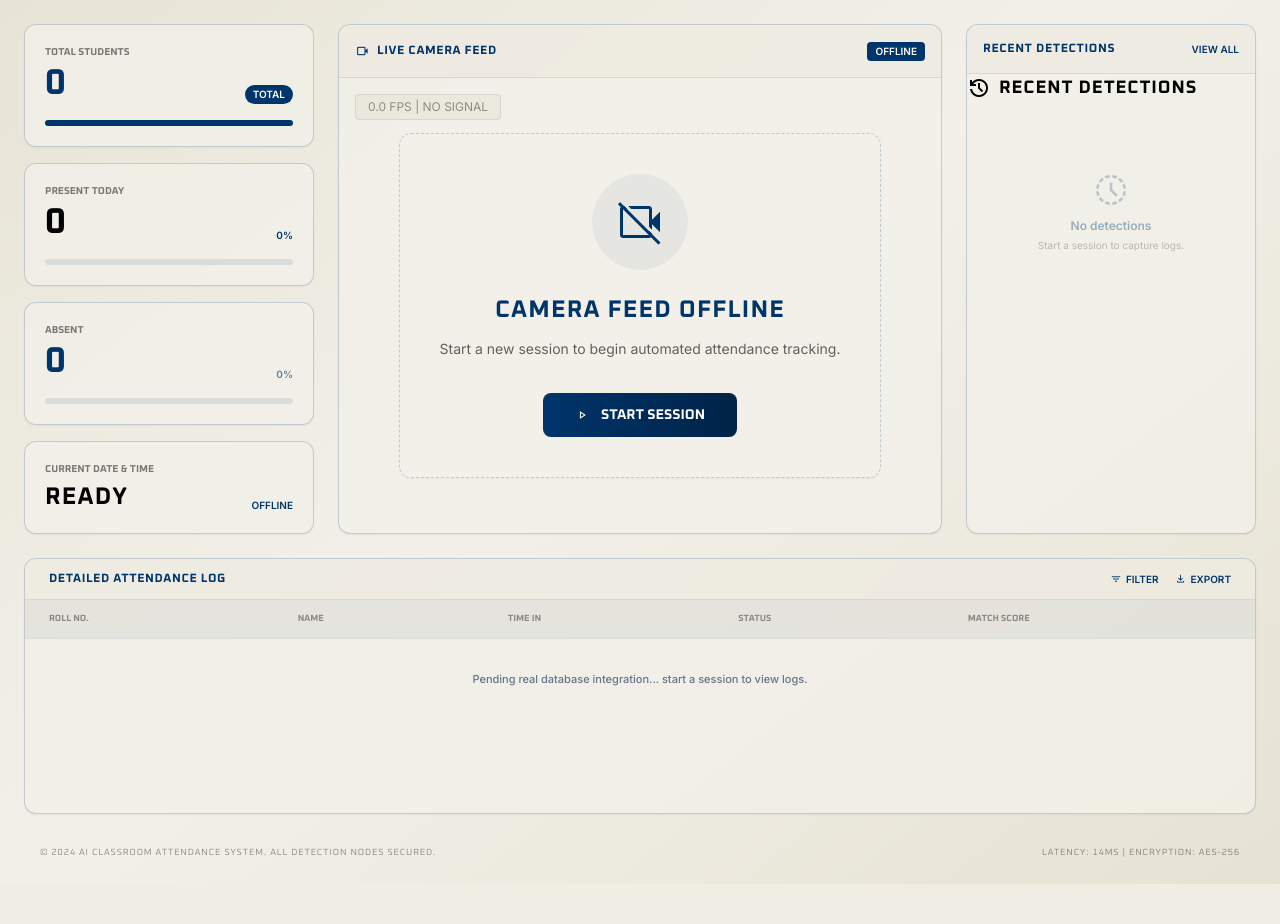
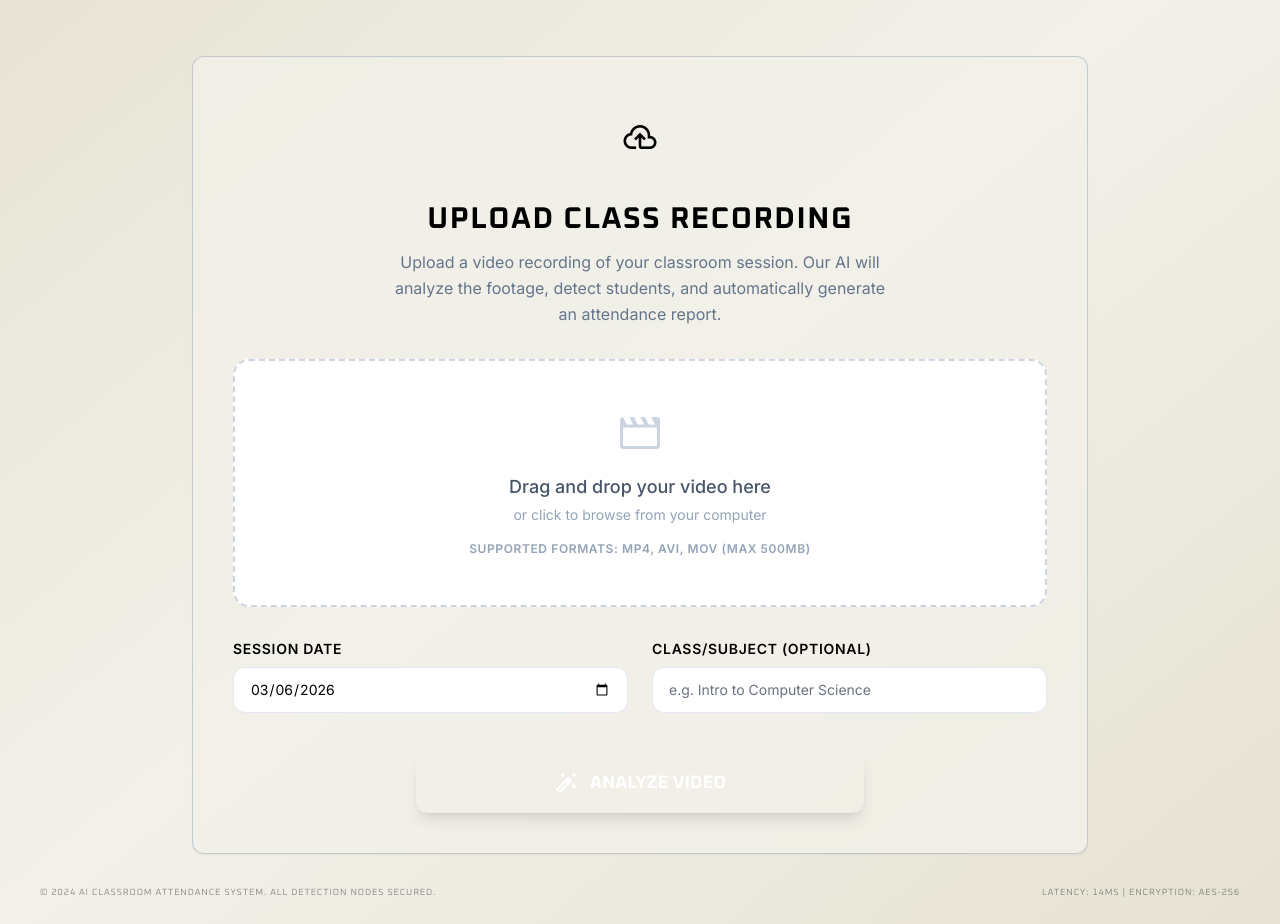
Before and after one commit to ster-zz/AI_Attendance_tracker, a Flask app: page /upload in a window 1280 px wide. Shown: the part 121-1045 px from the top of the page. Before the commit the page ends 1005 px from the top, so only its background shows below. Run offline with Flask 3, Linux system fonts and the light colour scheme; data that the repository does not hold is empty; some libraries are stand-ins or nearby versions.

Commit message:
Implement Dashboard components and Video Upload feature

```diff
--- a/app.py
+++ b/app.py
@@ -1,12 +1,20 @@
 from flask import Flask, render_template, request, redirect, flash, url_for
+from werkzeug.utils import secure_filename
+import os
 from config import SECRET_KEY, DEBUG
-from database import init_db, create_session, end_session, get_active_session, is_session_active, auto_recover_sessions, sync_students_from_images
-from models.face_recognition_module import encode_known_faces, start_face_recognition
+from database import init_db, create_session, end_session, get_active_session, is_session_active, auto_recover_sessions, sync_students_from_images, create_historical_session
+from models.face_recognition_module import encode_known_faces, start_face_recognition, process_uploaded_video_thread
 from datetime import datetime
 import threading
 
 app = Flask(__name__)
 app.secret_key = SECRET_KEY
+
+# Configure file uploads
+UPLOAD_FOLDER = os.path.join(os.path.dirname(os.path.abspath(__file__)), 'data', 'uploads')
+os.makedirs(UPLOAD_FOLDER, exist_ok=True)
+app.config['UPLOAD_FOLDER'] = UPLOAD_FOLDER
+app.config['MAX_CONTENT_LENGTH'] = 500 * 1024 * 1024  # 500 MB limit
 
 # ----------------- RECOVERY & STARTUP LOGIC -----------------
 with app.app_context():
@@ -148,6 +156,52 @@ def start_recognition_api():
     flash('Live Face Recognition started successfully. Open OpenCV window to monitor.', 'success')
     return redirect(url_for('index'))
 
+@app.route('/handle_video_upload', methods=['POST'])
+def handle_video_upload():
+    """
+    Handles class recording uploads securely, creates a historical session,
+    and spins up a background thread to process the video so the server doesn't freeze.
+    """
+    if 'video' not in request.files:
+        flash('No video file selected', 'error')
+        return redirect(url_for('video_upload_page'))
+
+    file = request.files['video']
+    if file.filename == '':
+        flash('No video file selected', 'error')
+        return redirect(url_for('video_upload_page'))
+
+    date_str = request.form.get('date', datetime.now().strftime('%Y-%m-%d'))
+    subject_str = request.form.get('subject', 'Untitled Class')
+    start_time_str = datetime.now().strftime('%H:%M:%S')
+
+    if file:
+        filename = secure_filename(file.filename)
+        # Add timestamp to prevent overwriting
+        timestamp = datetime.now().strftime('%Y%m%d_%H%M%S')
+        save_name = f"{timestamp}_{filename}"
+        filepath = os.path.join(app.config['UPLOAD_FOLDER'], save_name)
+
+        try:
+            file.save(filepath)
+
+            # Create a DB historical session
+            session_id = create_historical_session(date_str, start_time_str, subject=subject_str)
+
+            # Start background processing thread
+            processor_thread = threading.Thread(
+                target=process_uploaded_video_thread,
+                args=(filepath, session_id)
+            )
+            processor_thread.daemon = True
+            processor_thread.start()
+
+            flash('Video uploaded successfully! The AI is now processing the attendance in the background.', 'success')
+        except Exception as e:
+            flash(f'Error saving or processing file: {e}', 'error')
+
+    return redirect(url_for('video_upload_page'))
+
 @app.route('/live')
 def live_camera_page():
     context = get_dashboard_context(active_page='live')
--- a/database.py
+++ b/database.py
@@ -95,6 +95,59 @@ def get_active_session():
     session = cursor.fetchone()
     conn.close()
     return session
+
+def create_historical_session(date_str, start_time_str, end_time_str=None, subject=None):
+    """
+    Creates a completed session directly (active=0).
+    Used for video uploads where the class already happened.
+    We hijack the end_time field to store the Subject if provided natively
+    since we don't want to alter DB schema right now.
+    """
+    conn = get_db_connection()
+    cursor = conn.cursor()
+    cursor.execute('''
+        INSERT INTO Sessions (date, start_time, end_time, active)
+        VALUES (?, ?, ?, 0)
+    ''', (date_str, start_time_str, subject if subject else end_time_str))
+    conn.commit()
+    session_id = cursor.lastrowid
+    conn.close()
+    return session_id
+
+def mark_attendance_for_session(name, session_id):
+    """
+    Marks the student "Present" for a specific historical session.
+    Used by the video upload background thread.
+    """
+    conn = get_db_connection()
+    cursor = conn.cursor()
+
+    # Get student ID
+    cursor.execute("SELECT id FROM Students WHERE name = ?", (name,))
+    student_record = cursor.fetchone()
+
+    if not student_record:
+        conn.close()
+        return False
+
+    student_id = student_record['id']
+
+    # Check if already marked
+    cursor.execute('''
+        SELECT id FROM Attendance
+        WHERE session_id = ? AND student_id = ?
+    ''', (session_id, student_id))
+
+    if cursor.fetchone() is None:
+        timestamp = datetime.now().strftime('%Y-%m-%d %H:%M:%S')
+        cursor.execute('''
+            INSERT INTO Attendance (session_id, student_id, status, reason, timestamp)
+            VALUES (?, ?, ?, ?, ?)
+        ''', (session_id, student_id, "Present", "Video Analysis", timestamp))
+        conn.commit()
+
+    conn.close()
+    return True
 
 def is_session_active():
     """
--- a/templates/index.html
+++ b/templates/index.html
@@ -88,6 +88,7 @@
         {% endif %}
         {% endwith %}
 
+        {% if active_page == 'dashboard' or active_page == 'live' %}
         <main class="grid grid-cols-12 gap-6">
             <!-- KPI Statistics (Left Column) -->
             <div class="col-span-3 space-y-4">
@@ -183,6 +184,11 @@
 
         <!-- Attendance Table -->
         {% include 'partials/attendance_table.html' %}
+        {% elif active_page == 'upload' %}
+        <main class="flex-1 flex flex-col items-center justify-center pt-8">
+            {% include 'partials/video_upload.html' %}
+        </main>
+        {% endif %}
 
         <footer
             class="flex justify-between items-center text-[9px] text-black/40 font-display uppercase tracking-widest px-4 mt-2">
--- /dev/null
+++ b/templates/partials/video_upload.html
@@ -0,0 +1,116 @@
+<div class="serene-card p-10 max-w-4xl mx-auto w-full flex flex-col items-center">
+    <div class="size-20 bg-primary/10 rounded-full flex items-center justify-center mb-6">
+        <span class="material-symbols-outlined text-primary text-4xl">cloud_upload</span>
+    </div>
+    <h2 class="text-3xl font-display font-bold text-secondary mb-3">Upload Class Recording</h2>
+    <p class="text-slate-500 mb-8 max-w-lg text-center leading-relaxed">
+        Upload a video recording of your classroom session. Our AI will analyze the footage, detect students, and
+        automatically generate an attendance report.
+    </p>
+
+    <form id="uploadForm" action="{{ url_for('handle_video_upload') }}" method="POST" enctype="multipart/form-data"
+        class="w-full">
+        <!-- Drag & Drop Area -->
+        <div id="dropZone"
+            class="w-full border-2 border-dashed border-slate-300 rounded-2xl p-12 text-center hover:bg-slate-50 hover:border-primary/50 transition-colors cursor-pointer group relative bg-white">
+            <input type="file" id="videoFile" name="video" accept=".mp4,.avi,.mov"
+                class="absolute inset-0 w-full h-full opacity-0 cursor-pointer z-10" required>
+
+            <span
+                class="material-symbols-outlined text-5xl text-slate-300 group-hover:text-primary transition-colors mb-4 block">movie</span>
+            <p class="text-slate-600 font-medium text-lg mb-1">Drag and drop your video here</p>
+            <p class="text-slate-400 text-sm mb-4">or click to browse from your computer</p>
+            <p class="text-xs text-slate-400 font-bold tracking-wider">SUPPORTED FORMATS: MP4, AVI, MOV (MAX 500MB)</p>
+
+            <!-- File details (Shown when selected) -->
+            <div id="fileInfo"
+                class="hidden mt-6 p-4 bg-primary/5 rounded-xl border border-primary/20 flex items-center gap-4 text-left pointer-events-none">
+                <div class="bg-primary/20 p-2 rounded text-primary">
+                    <span class="material-symbols-outlined">video_file</span>
+                </div>
+                <div class="flex-1">
+                    <p id="fileName" class="font-bold text-secondary text-sm truncate max-w-xs">filename.mp4</p>
+                    <p id="fileSize" class="text-xs text-slate-500">0 MB</p>
+                </div>
+                <span class="material-symbols-outlined text-green-500">check_circle</span>
+            </div>
+        </div>
+
+        <div class="grid grid-cols-2 gap-6 mt-8">
+            <div class="flex flex-col gap-2">
+                <label for="sessionDate" class="text-sm font-bold text-secondary uppercase tracking-wider">Session
+                    Date</label>
+                <input type="date" id="sessionDate" name="date" required
+                    class="bg-white border text-sm border-slate-200 rounded-xl px-4 py-3 focus:ring-2 focus:ring-primary/20 focus:border-primary outline-none transition-all">
+            </div>
+            <div class="flex flex-col gap-2">
+                <label for="subject" class="text-sm font-bold text-secondary uppercase tracking-wider">Class/Subject
+                    (Optional)</label>
+                <input type="text" id="subject" name="subject" placeholder="e.g. Intro to Computer Science"
+                    class="bg-white border text-sm border-slate-200 rounded-xl px-4 py-3 focus:ring-2 focus:ring-primary/20 focus:border-primary outline-none transition-all">
+            </div>
+        </div>
+
+        <!-- Processing States & Submit -->
+        <div class="mt-10 flex flex-col items-center">
+            <div id="loadingState" class="hidden w-full max-w-md flex-col items-center gap-4 mb-6">
+                <div class="w-full bg-slate-100 rounded-full h-2 overflow-hidden">
+                    <div id="progressBar"
+                        class="bg-primary h-full w-1/3 rounded-full animate-pulse transition-all duration-300"></div>
+                </div>
+                <p id="loadingStatusText" class="text-sm font-bold text-primary animate-pulse">Uploading and Processing
+                    Video...</p>
+                <p class="text-xs text-slate-400 text-center max-w-xs leading-relaxed">You can leave this page. The
+                    system will continue processing the attendance in the background.</p>
+            </div>
+
+            <button type="submit" id="submitBtn"
+                class="bg-primary hover:bg-primary-hover text-white px-10 py-4 rounded-xl font-display font-bold text-lg shadow-lg hover:shadow-primary/30 transition-all flex items-center justify-center gap-3 w-full max-w-md">
+                <span class="material-symbols-outlined">auto_fix_high</span>
+                ANALYZE VIDEO
+            </button>
+        </div>
+    </form>
+</div>
+
+<script>
+    // JS to handle file selection display
+    const fileInput = document.getElementById('videoFile');
+    const dropZone = document.getElementById('dropZone');
+    const fileInfo = document.getElementById('fileInfo');
+    const fileName = document.getElementById('fileName');
+    const fileSize = document.getElementById('fileSize');
+    const form = document.getElementById('uploadForm');
+    const submitBtn = document.getElementById('submitBtn');
+    const loadingState = document.getElementById('loadingState');
+
+    // Set default date to today
+    document.getElementById('sessionDate').valueAsDate = new Date();
+
+    fileInput.addEventListener('change', function (e) {
+        if (this.files && this.files[0]) {
+            const file = this.files[0];
+            fileName.textContent = file.name;
+            const sizeMB = (file.size / (1024 * 1024)).toFixed(2);
+            fileSize.textContent = `${sizeMB} MB`;
+
+            // Hide placeholder text, show file info
+            Array.from(dropZone.children).forEach(child => {
+                if (child.tagName === 'P' || child.tagName === 'SPAN') {
+                    child.classList.add('hidden');
+                }
+            });
+            fileInfo.classList.remove('hidden');
+            dropZone.classList.add('border-primary', 'bg-primary/5');
+            dropZone.classList.remove('border-slate-300', 'bg-white');
+        }
+    });
+
+    form.addEventListener('submit', function (e) {
+        // Just UI logic immediately on submit
+        submitBtn.classList.add('opacity-50', 'cursor-not-allowed', 'pointer-events-none');
+        submitBtn.innerHTML = '<span class="material-symbols-outlined animate-spin">sync</span> PROCESSING...';
+        loadingState.classList.remove('hidden');
+        loadingState.classList.add('flex');
+    });
+</script>
```
Also changed, not shown: models/face_recognition_module.py (+89 -0 lines).
